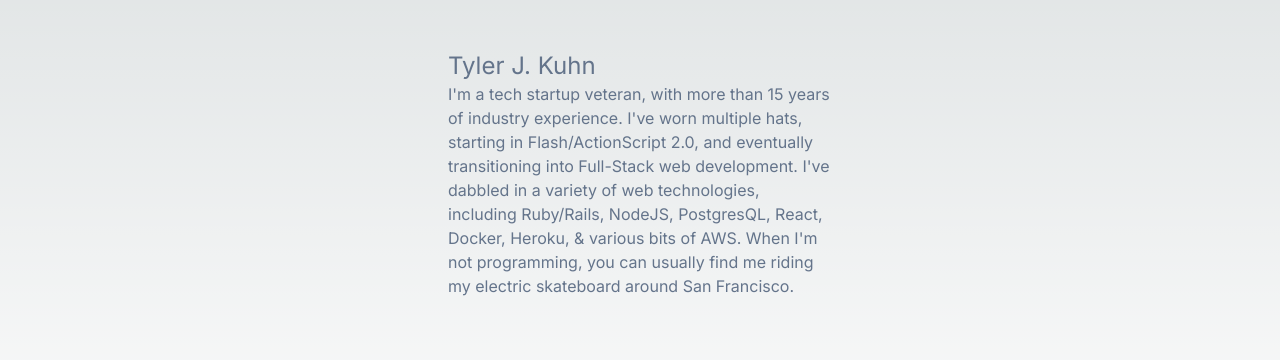
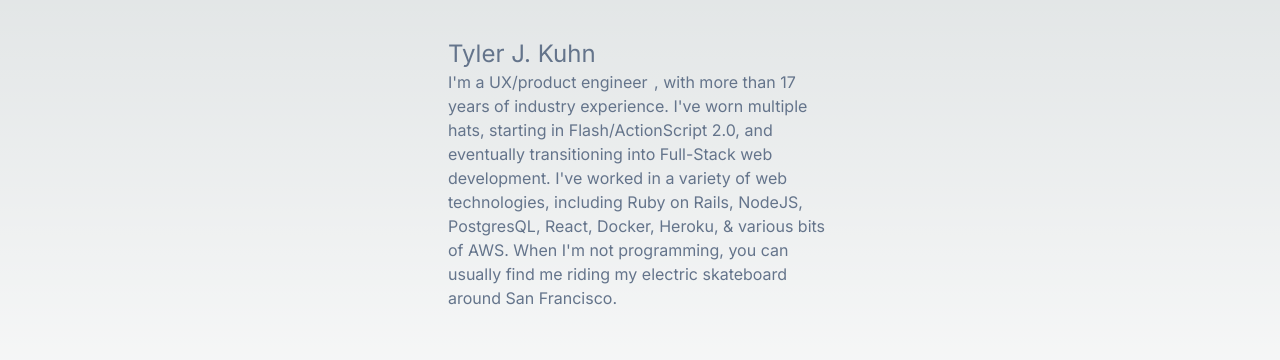
Before and after one commit to blackwatertepes/portfolio-2, a Next.js app: page / in a window 1280 px wide. Shown: the part 252-612 px from the top of the page. Built offline with nearby package versions, Linux system fonts and the light colour scheme.

Commit message:
rotate about copy

```diff
--- a/src/app/page.tsx
+++ b/src/app/page.tsx
@@ -1,5 +1,8 @@
+'use client';
+
 import Image from "next/image";
 import CanvasPaper from "./CanvasPaper";
+import { useEffect, useState } from "react";
 
 export default function Home() {
   const links = [
@@ -10,6 +13,40 @@
     { name: 'Project Euler', href: 'https://projecteuler.net/progress=blackwatertepes' },
     { name: 'StackExchange', href: 'https://stackexchange.com/users/1728484/tyler-j-kuhn' },
   ];
+
+  const random = (arr: any[]) => {
+    return arr[Math.floor(Math.random() * arr.length)];
+  }
+
+  const iams = [
+    "tech startup veteran",
+    "full-stack developer",
+    "UX/product engineer",
+  ];
+
+  const hobbies = [
+    "electric skateboard",
+    "Victory motorcycle",
+  ];
+
+  const minYears = 10;
+  const maxYears = 18;
+
+  const randomIam = () => random(iams);
+  const randomHobby = () => random(hobbies);
+  const randomYear = () => Math.floor(Math.random() * (maxYears - minYears)) + minYears;
+
+  const [iam, setIam] = useState(randomIam());
+  const [years, setYears] = useState(minYears);
+  const [hobby, setHobby] = useState(randomHobby());
+
+  useEffect(() => {
+    setInterval(() => {
+      if (Math.random() > 0.95) setIam(randomIam());
+      if (Math.random() > 0.90) setHobby(randomHobby());
+      if (Math.random() > 0.50) setYears(randomYear());
+    }, 200);
+  }, []);
 
   return (
     <>
@@ -39,12 +76,12 @@
         <div className="max-w-sm text-slate-500">
           <h3 className="text-2xl">Tyler J. Kuhn</h3>
           <p>
-            I&apos;m a tech startup veteran, with more than 15 years of industry experience.
+            I&apos;m a <span style={{ display: 'inline-block', width: '165px' }}>{iam}</span>, with more than {years} years of industry experience.
             I&apos;ve worn multiple hats, starting in Flash/ActionScript 2.0,
             and eventually transitioning into Full-Stack web development.
-            I&apos;ve dabbled in a variety of web technologies,
-            including Ruby/Rails, NodeJS, PostgresQL, React, Docker, Heroku, & various bits of AWS.
-            When I&apos;m not programming, you can usually find me riding my electric skateboard around San Francisco.
+            I&apos;ve worked in a variety of web technologies,
+            including Ruby on Rails, NodeJS, PostgresQL, React, Docker, Heroku, & various bits of AWS.
+            When I&apos;m not programming, you can usually find me riding my <span style={{ display: 'inline-block', width: '150px' }}>{hobby}</span> around San Francisco.
           </p>
         </div>
 
```
